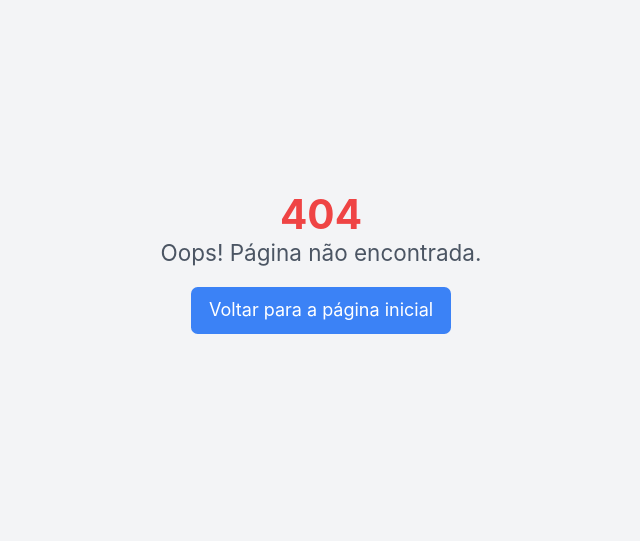
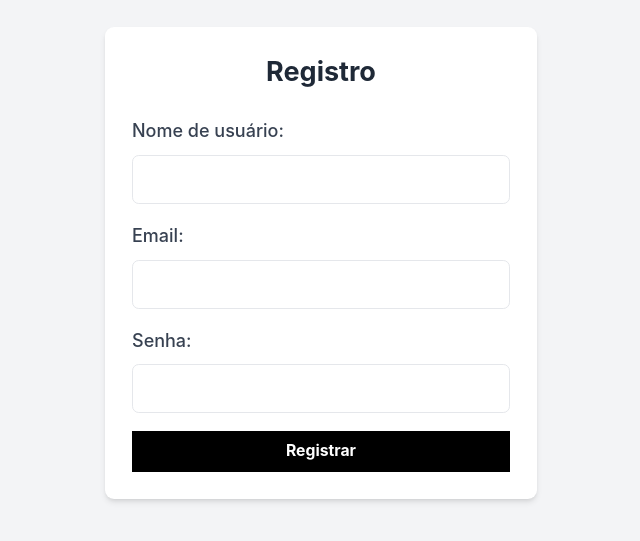
Before and after one commit to CodeHyder/things-to-do-front-end, a Next.js app: page /register in a window 1280 px wide. Before the commit this address had no page. Shown: the part 137-678 px from the top of the page, without its empty margins (319-959 px from the left). Built offline with nearby package versions, Linux system fonts and the light colour scheme.

Commit message:
feat: implementando tela de registro

```diff
--- a/components/Button.js
+++ b/components/Button.js
@@ -1,10 +1,10 @@
-const Button = ({ children, onClick, className, type = 'button', disabled=false, ...props }) => {
+const Button = ({ children, onClick, className, type = 'button', disabled, ...props }) => {
     return (
         <button
             className={`${className} ${disabled ? 'opacity-50 cursor-not-allowed' : ''}`}
             onClick={onClick}
             type={type}
-            disable={disabled}
+            disabled={disabled}
             {...props}
         >
             {children}
--- /dev/null
+++ b/components/Label.js
@@ -0,0 +1,8 @@
+const Label = ({ children }) => {
+    return (
+        <label
+        className="block text-gray-700 font-medium mb-2">{children}</label>
+    )
+}
+
+export default Label
--- a/pages/login.js
+++ b/pages/login.js
@@ -3,6 +3,7 @@ import { useRouter } from 'next/router';
 import axios from 'axios';
 import Input from '../components/Input';
 import Button from '../components/Button';
+import Link from 'next/link';
 
 export default function Login() {
   const [email, setEmail] = useState('');
@@ -55,6 +56,7 @@ export default function Login() {
             Entrar
           </Button>
         </form>
+        <Link href="/register">Ainda não tem conta? Registre-se agora :)</ Link>
       </div>
     </div>
   );
--- /dev/null
+++ b/pages/register.js
@@ -0,0 +1,73 @@
+import { useState } from 'react';
+import { useRouter } from 'next/router';
+import axios from 'axios';
+import Input from '../components/Input';
+import Button from '../components/Button';
+
+export default function Login() {
+    const [email, setEmail] = useState('');
+    const [password, setPassword] = useState('');
+    const [username, setUsername] = useState('');
+    const [errorMessage, setErrorMessage] = useState('');
+    const router = useRouter();
+
+    const handleRegister = async (e) => {
+        e.preventDefault();
+        setErrorMessage('');
+
+        try {
+            console.log({ username, email, password });
+            await axios.post(`${process.env.NEXT_PUBLIC_API_URL}/api/users/register`, { email, password, username });
+            console.log({ username, email, password });
+
+            router.replace('/login');
+        } catch (error) {
+            setErrorMessage(error.response?.data?.error || 'Erro ao realizar login.');
+            console.log(error.response)
+        }
+    };
+
+    return (
+        <div className="min-h-screen bg-gray-100 flex items-center justify-center p-6">
+            <div className="bg-white shadow-md rounded-lg p-6 max-w-sm w-full">
+                <h2 className="text-2xl font-bold text-gray-800 text-center mb-6">Registro</h2>
+                <form onSubmit={handleRegister} className="space-y-4">
+                    <div>
+                        <label className="block text-gray-700 font-medium mb-2">Nome de usuário:</label>
+                        <Input
+                            type="text"
+                            value={username}
+                            onChange={(e) => setUsername(e.target.value)}
+                            required
+                        />
+                    </div>
+                    <div>
+                        <label className="block text-gray-700 font-medium mb-2">Email:</label>
+                        <Input
+                            type="email"
+                            value={email}
+                            onChange={(e) => setEmail(e.target.value)}
+                            required
+                        />
+                    </div>
+                    <div>
+                        <label className="block text-gray-700 font-medium mb-2">Senha:</label>
+                        <Input
+                            type="password"
+                            value={password}
+                            onChange={(e) => setPassword(e.target.value)}
+                            required
+                        />
+                    </div>
+
+                    {errorMessage && <p style={{ color: 'red' }}>{errorMessage}</p>}
+                    <Button
+                        type="submit"
+                        className="w-full bg-black text-white hover:bg-black hover:bg-opacity-80 cursor-pointer rounded-none px-4 py-2 font-bold text-sm">
+                        Registrar
+                    </Button>
+                </form>
+            </div>
+        </div>
+    );
+}
```
